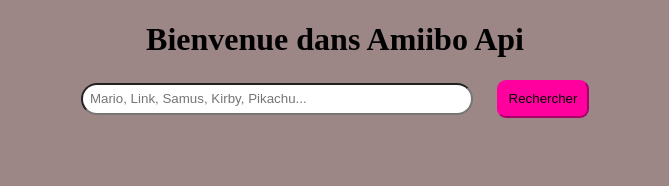
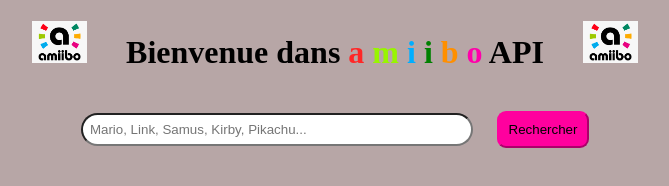
Before and after one commit to enismermer/Electron_appDesktop, an Electron app: page index.html in a window 800 px wide. Shown: the whole page, without its empty margins (65-734 px from the left). Drawn offline with Linux system fonts and the light colour scheme; no server answers.

Commit message:
update color & icon

```diff
--- a/index.html
+++ b/index.html
@@ -14,8 +14,21 @@
         <p>👋</p>
         <p id="info"></p>
     </section> -->
-    <h1>Bienvenue dans Amiibo Api</h1>
 
+
+    <h1>
+      <img src="icon amiibo.png" alt="icone amiibo" class="icon-left">
+      Bienvenue dans
+      <span class="red-letter">a</span>
+      <span class="light-green-letter">m</span>
+      <span class="blue-letter">i</span>
+      <span class="dark-green-letter">i</span>
+      <span class="orange-letter">b</span>
+      <span class="pink-letter">o</span>
+      API
+      <img src="icon amiibo.png" alt="icone amiibo" class="icon-right">
+    </h1>
+    <br>
     <section>
       <input type="search" placeholder="Mario, Link, Samus, Kirby, Pikachu...">
       <button id="button">Rechercher</button>
--- a/main.css
+++ b/main.css
@@ -1,17 +1,58 @@
+/******** body : couleur de l'arrière-plan *********/
 body {
-    background-color: #9D8686;
+    background-color: #b7a6a6;
 }
 
+/******** icone de gauche  ********/
+.icon-left {
+    width: 7%;
+    margin-right: 4%;
+}
+
+/******** icone de droite *********/
+.icon-right {
+    width: 7%;
+    margin-left: 4%;
+}
+
+/******** définition des couleurs des lettres du titre : amiibo  ********/
+.red-letter {
+    color: #FF2727;
+}
+
+.light-green-letter {
+    color: #98F500;
+}
+
+.blue-letter {
+    color: #00AEFF;
+}
+
+.dark-green-letter {
+    color: #008000;
+}
+
+.orange-letter {
+    color: #FF8F00;
+}
+
+.pink-letter {
+    color: #FF00AA;
+}
+
+/******** alignement au centre de h1 et section  */
 h1, section {
     text-align: center;
 }
 
+/******** barre de recherche : input *********/
 input {
     width: 50%;
     padding: 0.5em;
     border-radius: 20px;
 }
 
+/******** bouton rechercher : button *********/
 button {
     margin-left: 20px;
     padding: 0.7em;
```
